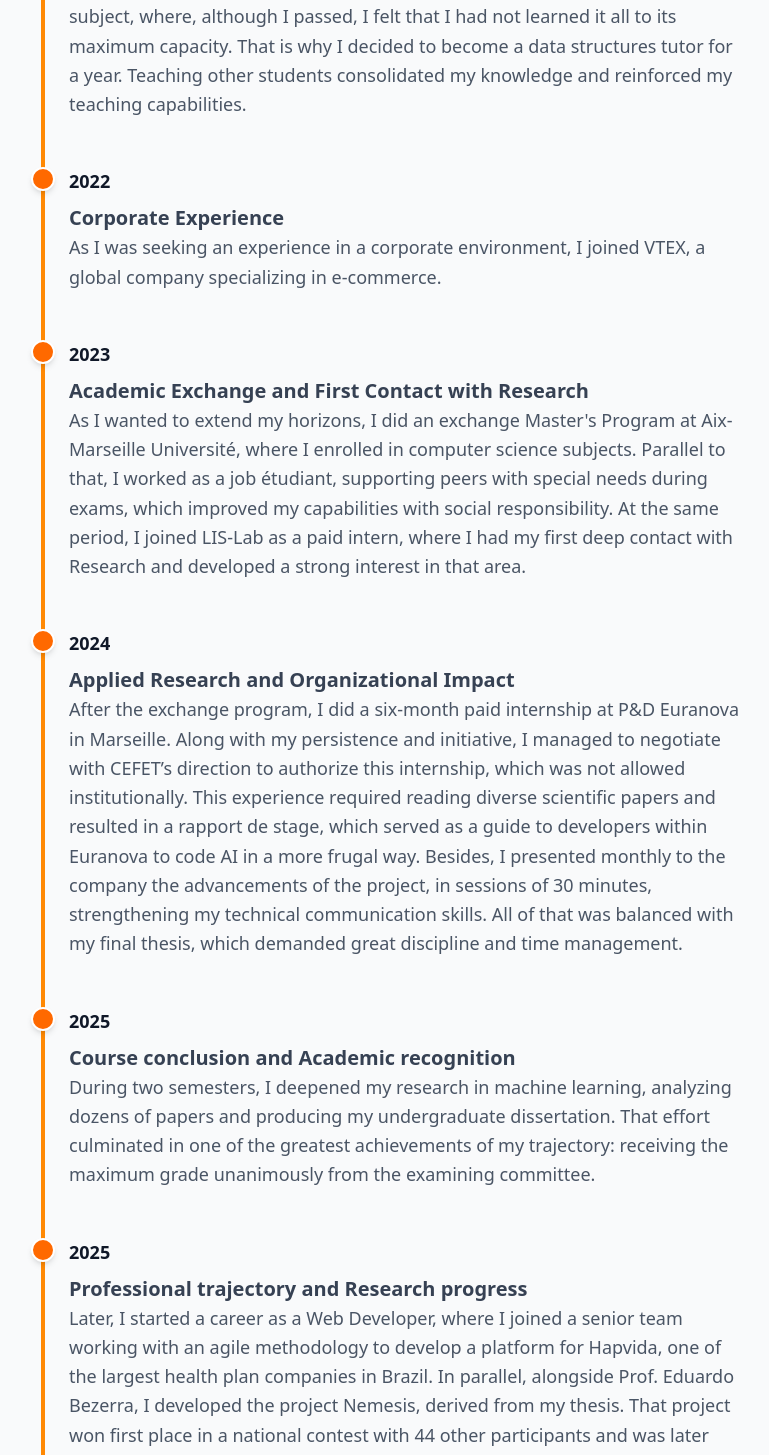
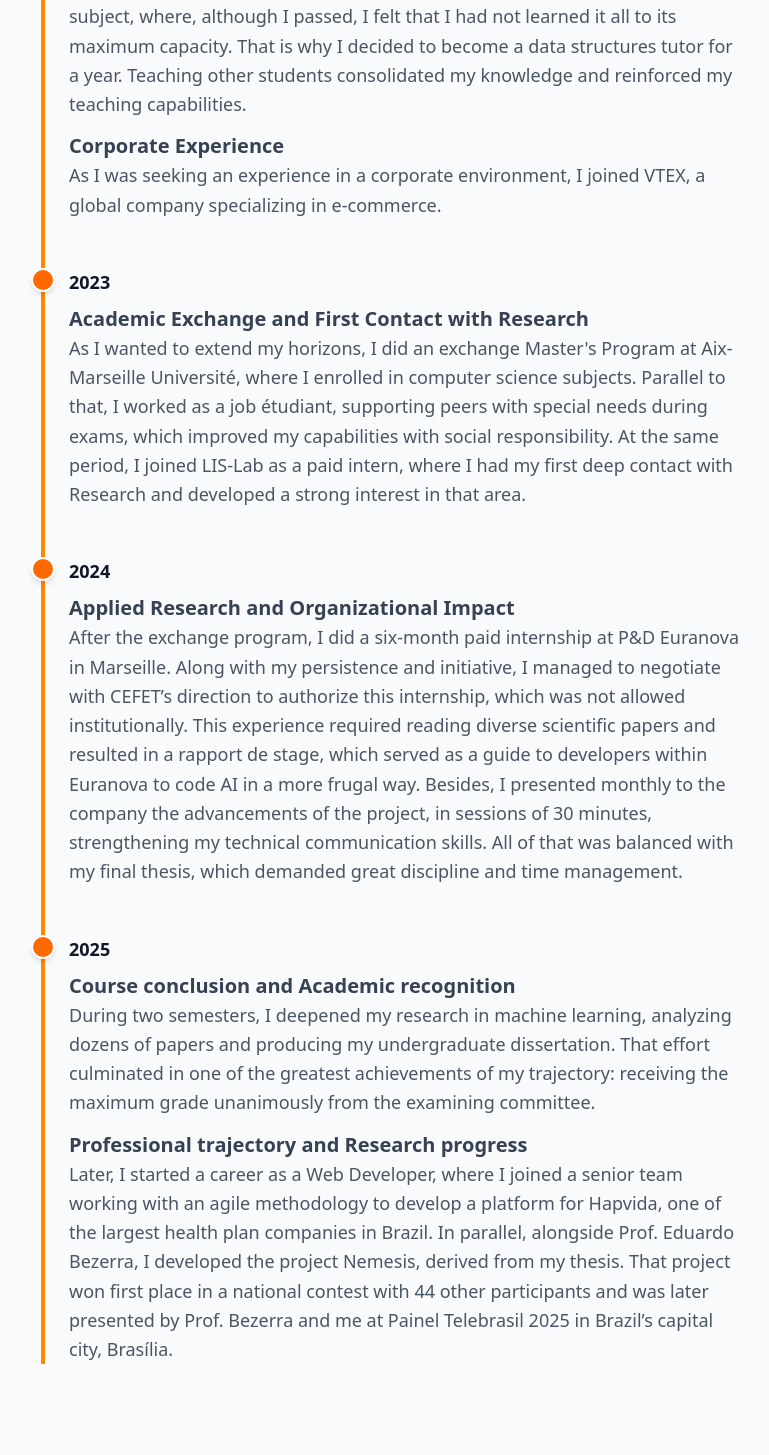
Before and after one commit to paraizovinicius/paraizovinicius.github.io, a React (Vite) app in the folder vite-project/: page /AboutMe in a window 1280 px wide. Shown: the part 922-2377 px from the top of the page, without its empty margins (255-1024 px from the left). Built offline with nearby package versions, Linux system fonts and the light colour scheme.

Commit message:
bug fixes

```diff
--- a/vite-project/src/pages/aboutMe.tsx
+++ b/vite-project/src/pages/aboutMe.tsx
@@ -92,15 +92,8 @@ const AboutMe: React.FC = () => {
                                 </>
                             )}
                             </div>
-                        </>
-                        ),
-                    },
-                    {
-                        id: "corporate-experience",
-                        year: "2022",
-                        content: (
-                            <>
-                            <div className="font-bold text-[20px] text-left">
+
+                            <div className="font-bold text-[20px] text-left mt-3">
                                 {language === "en" ? "Corporate Experience" : "Expérience en entreprise"}
                             </div>
                             <div className="text-gray-600 leading-relaxed text-[18px] text-left">
@@ -186,15 +179,7 @@ const AboutMe: React.FC = () => {
                                 </>
                                 )}
                             </div>
-                                </>
-                            ),
-                        },
-                        {
-                            id: "professional-trajectory",
-                            year: "2025",
-                            content: (
-                                <>
-                                <div className="font-bold text-[20px] text-left">
+                            <div className="font-bold text-[20px] text-left mt-3">
                                 {language === "en"
                                 ? "Professional trajectory and Research progress"
                                 : "Parcours professionnel et avancées en recherche"}
--- a/vite-project/src/pages/projects.tsx
+++ b/vite-project/src/pages/projects.tsx
@@ -5,7 +5,7 @@ import { useLanguage } from "../contexts/LanguageContext";
 const Projects: React.FC = () => {
     const { language, t } = useLanguage();
     return (
-        <div className="min-h-screen pl-0 md:pl-22 md:max-w-[70%] mx-auto bg-gray-50 text-gray-800 py-12 px-6 mt-8 md:mt-0">
+        <div className="min-h-screen pl-0 md:pl-22 md:pl-0 mx-auto bg-gray-50 text-gray-800 py-12 px-6 mt-8 md:mt-0">
             <h1 className="text-4xl font-bold mb-8 text-center">{t("projects.title")}</h1>
             <div className="max-w-4xl mx-auto grid gap-8 md:grid-cols-1 pl-4">
                 <ProjectCard
```
Lines whose indentation alone changed are shown as unchanged.
